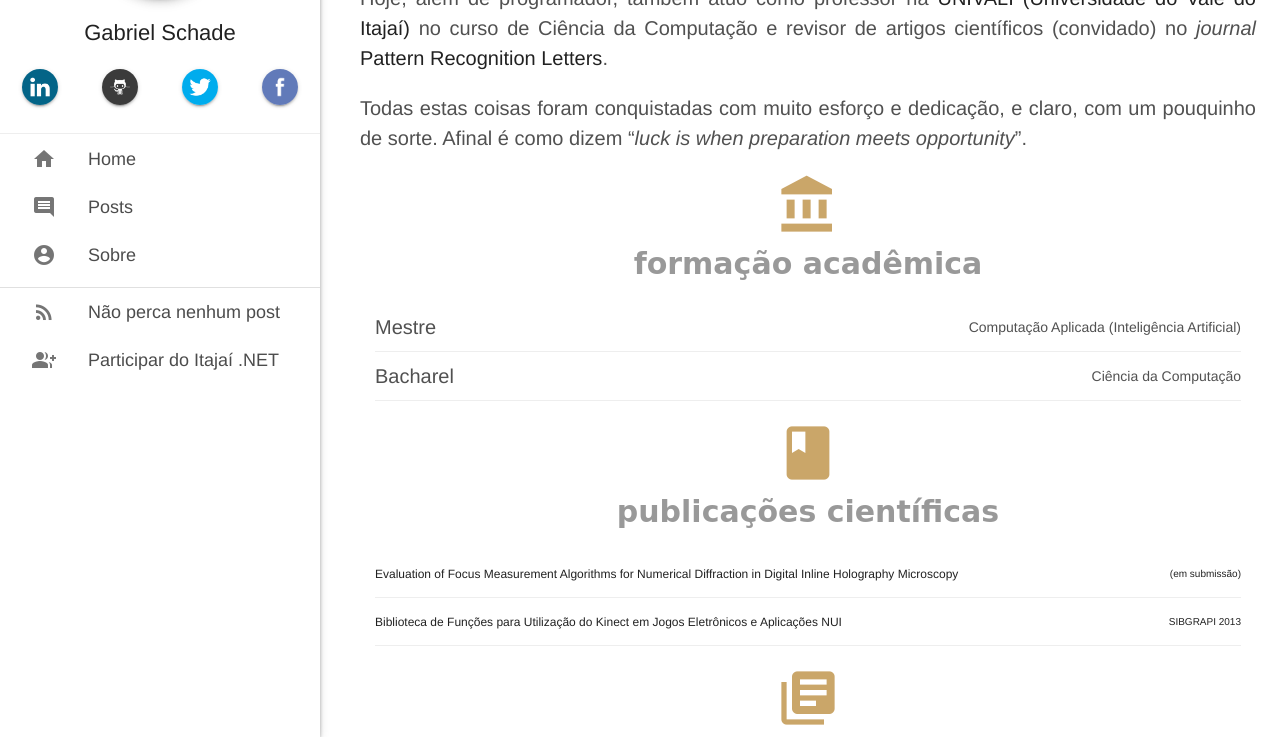
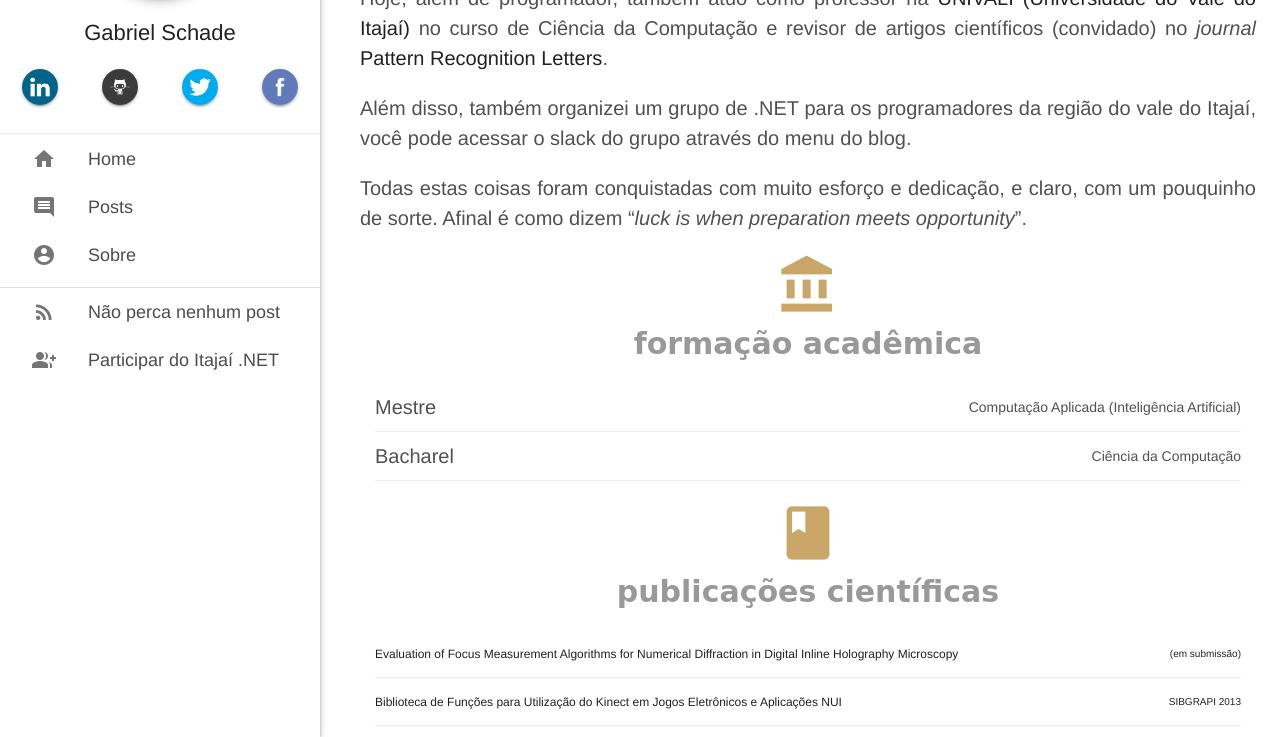
Before and after one commit to gabrielschade/gabrielschade.github.io, a Jekyll site: the page built from about.md, in a window 1280 px wide and 900 px high, scrolled down 759 px, cut to the strip 163-900 px from the top of the window. Built offline with Jekyll 4.4.1, drawn with Linux system fonts in a browser that asks for light colours; nearby versions of some CDN libraries; comment, search, counter and statistics services are not loaded.

Commit message:
Ajuste do about

```diff
--- a/about.md
+++ b/about.md
@@ -21,6 +21,8 @@ Depois de algum tempo na área, tive a oportunidade de palestrar pela em um even
 
 Hoje, além de programador, também atuo como professor na [UNIVALI (Universidade do Vale do Itajaí)](https://www.univali.br) no curso de Ciência da Computação e revisor de artigos científicos (convidado) no *journal* [Pattern Recognition Letters](https://www.journals.elsevier.com/pattern-recognition-letters/).
 
+Além disso, também organizei um grupo de .NET para os programadores da região do vale do Itajaí, você pode acessar o slack do grupo através do menu do blog.
+
 Todas estas coisas foram conquistadas com muito esforço e dedicação, e claro, com um pouquinho de sorte. Afinal é como dizem "*luck is when preparation meets opportunity*".
 
 {% include skills.html %}
```
